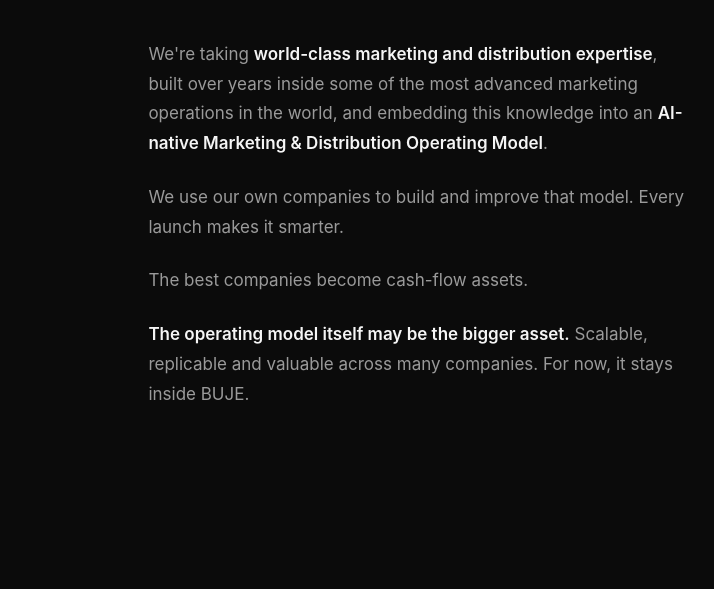
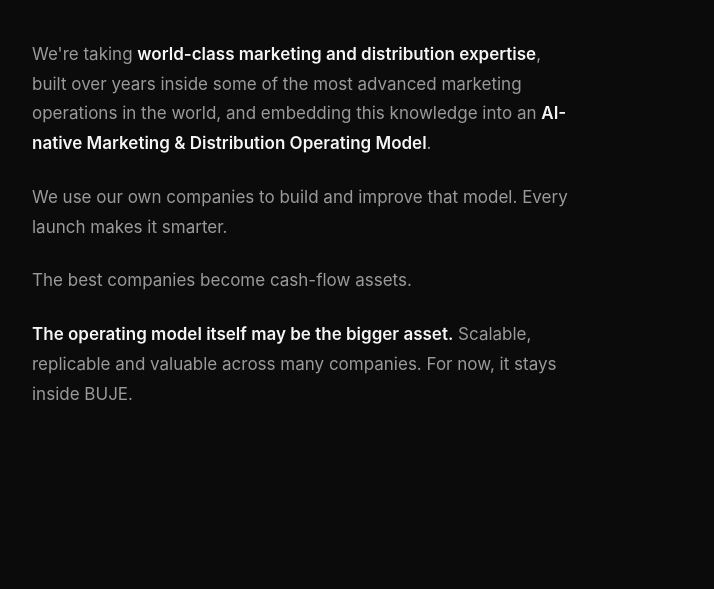
Before and after one commit to tenten100-world/bujecapital.com, a plain HTML site: page index.html in a window 1280 px wide. Shown: the part 211-800 px from the top of the page, without its empty margins (338-1052 px from the left). Drawn offline with Linux system fonts and the light colour scheme.

Commit message:
Update index.html

```diff
--- a/index.html
+++ b/index.html
@@ -50,7 +50,7 @@
 
     .content {
       max-width: 540px;
-      margin-left: clamp(0px, 33vw, 520px);
+      margin: 0 auto;
     }
 
     .brand {
@@ -76,7 +76,6 @@
     }
 
     @media (max-width: 768px) {
-      .content { margin-left: 0; }
       .brand { margin-bottom: 2.5rem; }
     }
   </style>
```
